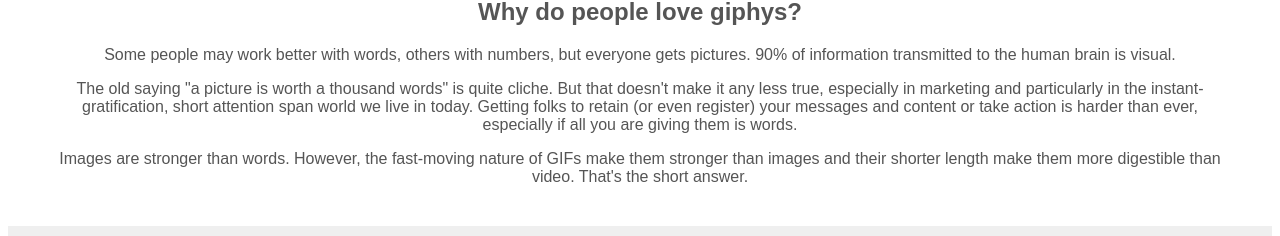
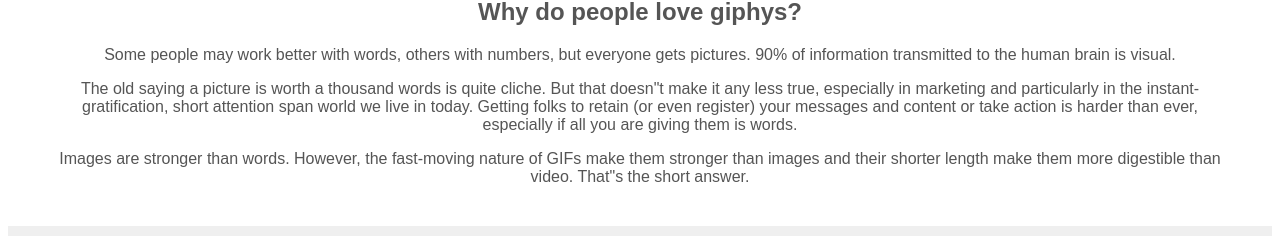
Before and after one commit to gustavocosta7/nextjs_giphysearch, a Next.js app: page /about in a window 1280 px wide. Shown: the part 120-356 px from the top of the page. Built offline with nearby package versions, Linux system fonts and the light colour scheme.

Commit message:
correção de textos

```diff
--- a/pages/about.tsx
+++ b/pages/about.tsx
@@ -19,13 +19,14 @@ export default function About() {
                 <p>Some people may work better with words, others with numbers, but everyone gets pictures. 90% of
                     information transmitted to the human brain is visual.</p>
 
-                <p>The old saying "a picture is worth a thousand words" is quite cliche. But that doesn't make it any
+                <p>The old saying a picture is worth a thousand words is quite cliche. But that doesn&quot;t make it any
                     less true, especially in marketing and particularly in the instant-gratification, short attention
                     span world we live in today. Getting folks to retain (or even register) your messages and content or
                     take action is harder than ever, especially if all you are giving them is words.</p>
 
                 <p>Images are stronger than words. However, the fast-moving nature of GIFs make them stronger than
-                    images and their shorter length make them more digestible than video. That's the short answer.</p>
+                    images and their shorter length make them more digestible than video. That&quot;s the short
+                    answer.</p>
 
             </div>
             <Footer/>
```
